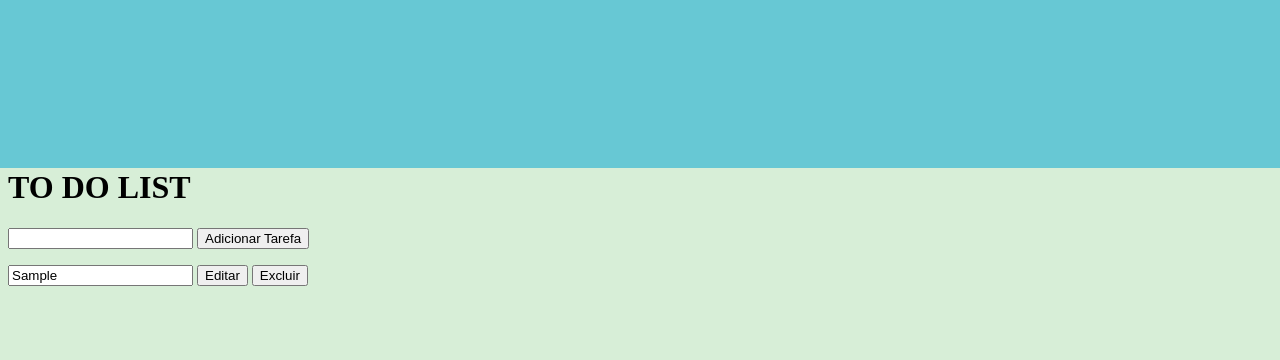
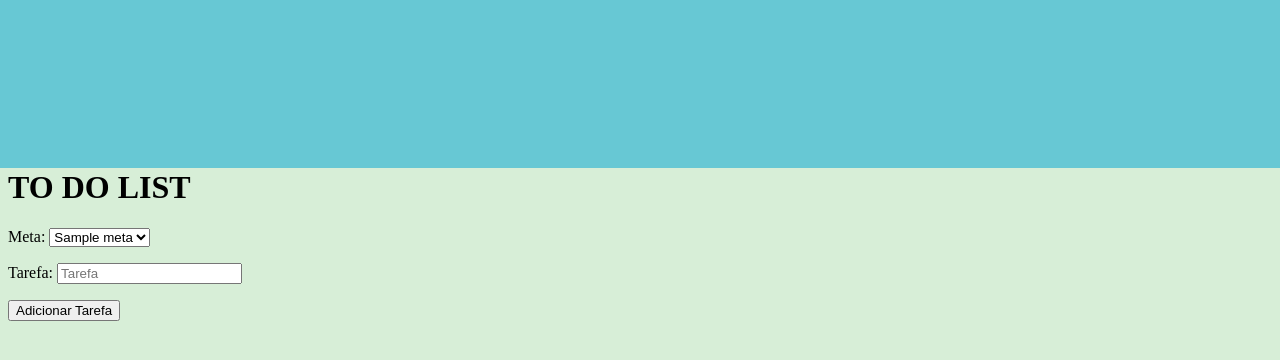
Before and after one commit to TaynaraCris/2021.2-FGAgenda, a Django app: page /todolist/ in a window 1280 px wide. Shown: the top 360 px of the page. Run offline with Django 3.2, Linux system fonts and the light colour scheme; tables that the repository leaves empty hold one stand-in row (values such as "Sample post").

Commit message:
ajustando a relação entre todolist e meta

```diff
--- a/fgagenda/meta/models.py
+++ b/fgagenda/meta/models.py
@@ -2,8 +2,6 @@ from django.db import models
 from django.core import validators
 from django.utils.translation import ugettext_lazy as _
 from django.utils import timezone
-
-from todolist.models import ToDoList
 
 
 class Meta(models.Model):
@@ -12,15 +10,15 @@ class Meta(models.Model):
         verbose_name = _("Meta")
         verbose_name_plural = _("Metas")
 
-    todolist = models.ForeignKey(
-        ToDoList,
-        on_delete=models.RESTRICT,
-        related_name="todolist",
-        verbose_name = _("Lista de Tarefas"),
-        editable=True,
-        blank=True,
-        null=True
-    )
+    #todolist = models.ForeignKey(
+    #    ToDoList,
+    #    on_delete=models.ForeignObject,
+    #    related_name="todolist",
+    #    verbose_name = _("Lista de Tarefas"),
+    #    editable=True,
+    #    blank=True,
+    #    null=True
+    #)
 
     nome = models.CharField(
         verbose_name=_("Nome"),
--- a/fgagenda/meta/urls.py
+++ b/fgagenda/meta/urls.py
@@ -4,5 +4,5 @@ from django.views.generic import TemplateView
 from .views import *
 
 urlpatterns = [
-  path('', CriarMeta.as_view(template_name='criar_meta.html'), name="criar_meta"),
+  path('', MetaView.as_view(template_name='criar_meta.html'), name="criar_meta"),
 ]
--- a/fgagenda/todolist/forms.py
+++ b/fgagenda/todolist/forms.py
@@ -2,7 +2,8 @@
 #from tkinter import Widget
 from django import forms
 from .models import ToDoList
-#from django.core.exceptions import ValidationError
+from django.core.exceptions import ValidationError
+from meta.models import Meta
 
 
 class ToDoForms(forms.ModelForm):
@@ -18,8 +19,55 @@ class ToDoForms(forms.ModelForm):
     class Meta:
         model = ToDoList
         fields = [
+            "meta",
             "tarefa"
         ]
         widgets = {
-            "tarefa": forms.TextInput()
+            "meta": forms.Select(attrs={
+                'class': "cria-meta-input",
+                'placeholder': 'Meta',
+                'width': '80%',
+            }),
+            "tarefa": forms.TextInput(attrs={
+                'class': "cria-meta-input",
+                'placeholder': 'Tarefa'
+            })
         }
+
+    def __init__(self, *args, **kwargs):
+        super(ToDoForms, self).__init__(*args, **kwargs)
+        self.fields['meta'] = forms.ChoiceField(
+            required=True, label="Meta",
+            choices=self.get_meta_names
+        )
+
+    def get_meta_names(self):
+        names = []
+        for meta in Meta.objects.all():
+            names.append((meta.id, meta.nome))
+
+        return names
+
+    def clean_meta(self):
+      data = self.cleaned_data['meta']
+
+      if not Meta.objects.filter(pk=data).exists():
+        raise ValidationError("A meta não existe!")
+      else:
+        data = Meta.objects.get(pk=data)
+
+      return data
+
+    def clean(self):
+        cleaned_data = super(ToDoForms, self).clean()
+
+        meta = cleaned_data.get('meta')
+        tarefa = cleaned_data.get('tarefa')
+
+        if ToDoList.objects.filter(
+            meta=meta,
+            tarefa=tarefa
+        ).exists():
+            raise ValidationError("A tarefa já existe!")
+
+        return cleaned_data
--- a/fgagenda/todolist/models.py
+++ b/fgagenda/todolist/models.py
@@ -1,7 +1,7 @@
 from django.db import models
 from django.core import validators
 from django.utils.translation import ugettext_lazy as _
-
+from meta.models import Meta as MetaModel
 
 class ToDoList(models.Model):
     """
@@ -12,6 +12,15 @@ class ToDoList(models.Model):
         verbose_name = _("Lista de Tarefa")
         verbose_name_plural = _("Lista de Tarefas")
 
+    meta = models.ForeignKey(
+        MetaModel,
+        related_name="Meta",
+        verbose_name=_("Meta"),
+        on_delete=models.CASCADE,
+        blank=False,
+        null=False
+    )
+
     tarefa = models.CharField(
         verbose_name=_("Tarefa"),
         max_length=50,
--- a/fgagenda/todolist/templates/todolist.html
+++ b/fgagenda/todolist/templates/todolist.html
@@ -7,33 +7,40 @@
 
 <body>
     <h1>TO DO LIST</h1>
-
+    <!-- action = "/todolist/adicionaTarefa/" -->
     <form action = "/todolist/adicionaTarefa/" method = "post">
         {% csrf_token %}
-        <input type="text" name="content" required>
-        <input type="submit" value="Adicionar Tarefa">
+        {{ form.as_p }}
+        <!-- <input type="text" name="content" required> -->
+        <input style="display: inline;" type="submit" value="Adicionar Tarefa">
     </form>
 
     {% for item in all_items %}
-        <p>
-            <span>
-                <span>
+
+        <!-- {% for meta in metas %} -->
+
+            <!-- {% if item.meta == meta.nome %} -->
+
                 <!-- >>  {{ item.tarefa|default:"TarefaVazia" }}  -->
-                </span>
-                    <!-- <form method = "post"> -->
-                    <form style="width:20%;margin:auto 0 auto 0; display: inline;"action="/todolist/editaTarefa/{{item.pk}}/" method = "post">
+        <p>{{ item.tarefa }} </p> >>
+
+        <!-- <form method = "post">  -->
+        <form style="width:20%;margin:auto 0 auto 0; display: inline;" action="/todolist/editaTarefa/{{item.pk}}/" method = "post">
             {% csrf_token %}
-                        <input type="text" name="tarefa" value="{{item.tarefa}}" required>
+            <input type="text" name="content" value="{{item.tarefa}}" required>
             <input type="submit" value="Editar">
         </form>
-                <span>
+
         <form style="width:20%; display: inline;" action="/todolist/deletaTarefa/{{item.id}}/" method = "post">
             {% csrf_token %}
             <input type="submit" value="Excluir">
         </form>
-                </span>
-            </span>
-        </p>
+
+
+            <!-- {% endif %} -->
+
+        <!-- {% endfor %} -->
+
     {% endfor %}
 
 </body>
--- a/fgagenda/todolist/urls.py
+++ b/fgagenda/todolist/urls.py
@@ -2,9 +2,10 @@ from django.urls import path
 from .views import *
 
 urlpatterns = [
-  path('', criar_todo_list, name="criar_todo_list"),
+  path('', ToDoListView.as_view(template_name='todolist.html'), name="todolist"),
+  #path('listaTarefas/', ListaTarefas.as_view(template_name='todolist.html'), name="listar_todolist"),
+  path('editaTarefa/<int:pk>/', editar_tarefa, name='editar_tarefa'),
   path('adicionaTarefa/', adicionar_tarefa, name="adicionar_tarefa"),
   path('deletaTarefa/<int:i>/', deletar_tarefa, name="deletar_tarefa"),
   #path('editaTarefa/<int:pk>/', editar_tarefa, name="editar_tarefa"),
-  path('editaTarefa/<int:pk>/', Editar_tarefa.as_view(template_name='todolist.html'), name='editar_tarefa')
 ]
--- a/fgagenda/todolist/views.py
+++ b/fgagenda/todolist/views.py
@@ -1,3 +1,5 @@
+from calendar import c
+from unicodedata import name
 from django.views.generic import ListView, DetailView, FormView, View
 from django.views.generic.edit import CreateView, UpdateView, DeleteView
 #from django.core.exceptions import ValidationError
@@ -7,10 +9,83 @@ from django.shortcuts import redirect, render
 from django.conf import settings
 from .models import *
 from .forms import *
+from meta.models import Meta
 #from django.contrib.auth.decorators import login_required
 #from django.utils.decorators import method_decorator
 
 # Create your views here.
+
+
+class ToDoListView(CreateView):
+    template_name='todolist.html'
+    model = ToDoList
+    form_class = ToDoForms
+    #context_object_name = 'all_items'
+
+    # ---------- Arrumar get_context_data para passar os objetos de todolist para o html ----------
+    def get_context_data(self, **kwargs):
+        context = super(ToDoListView, self).get_context_data(**kwargs)
+        context['form'] = ToDoForms
+        # self.kwargs['form'] = ToDoForms
+        #context = {}
+        #context['form'] = ToDoForms
+        context['metas'] = Meta.objects.all()
+        #context['all_items'] = ToDoList.objects.filter(meta=meta)
+        context['all_items'] = ToDoList.objects.all()
+        return context
+
+    #def get_queryset(self):
+    #   meta = Meta.objects.get(pk=self.kwargs['pk'])
+    #   lista_tarefas = ToDoList.objects.filter(meta=meta)
+    #    return lista_tarefas
+
+    #form_class = ToDoForms
+    success_url = reverse_lazy('todolist')
+
+
+def adicionar_tarefa(request):
+    conteudo_tarefa = request.POST['content']
+    # if (x == NULL):
+    #    raise ValidationError('Impossível adicionar tarefa vazia.')
+    nova_tarefa = ToDoList(tarefa = conteudo_tarefa)
+    nova_tarefa.save()
+    return HttpResponseRedirect('/todolist/')
+
+
+def editar_tarefa(request, pk):
+    conteudo_nova_tarefa = request.POST['content']
+    ToDoList.objects.filter(pk=pk).update(tarefa=conteudo_nova_tarefa)
+    return HttpResponseRedirect('/todolist/')
+
+
+def deletar_tarefa(request, i):
+    ToDoList.objects.filter(id=i).delete()
+    return HttpResponseRedirect('/todolist/')
+
+#class ListaTarefas(ListView):
+#    template_name='todolist.html'
+#    model = ToDoList
+#    context_object_name = 'all_items'
+#
+#    def get_queryset(self):
+#        lista_tarefas = ToDoList.objects.all()
+#        return lista_tarefas
+#
+#    context = 'all_items'
+#
+#    success_url = reverse_lazy('todolist')
+
+
+#class EditarTarefa(UpdateView):
+#    template_name='todolist.html'
+#    model = ToDoList
+#    context_object_name = 'all_items'
+#
+#    fields = [
+#        'tarefa'
+#    ]
+#    success_url = reverse_lazy('todolist')
+
 
 #class ToDoListView(ListView):
     # template_name = "todolist.html"
@@ -21,6 +96,7 @@ from .forms import *
 
     #success_url = reverse_lazy('todolist')
 
+
 #def post_todolist(request):
 #    return render(
 #        request,
@@ -28,39 +104,8 @@ from .forms import *
 #        {'todolist':ToDoList.objects.all()}
 #    )
 
-def criar_todo_list(request):
-    context = {}
-    context['form'] = ToDoForms
-    context['all_items'] = ToDoList.objects.all()
-    return render(request, 'todolist.html', context)
-
-def adicionar_tarefa(request):
-    x = request.POST['content']
-    # if (x == NULL):
-    #    raise ValidationError('Impossível adicionar tarefa vazia.')
-    new_item = ToDoList(tarefa = x)
-    new_item.save()
-    return HttpResponseRedirect('/todolist/')
-
-def editar_tarefa(request, pk):
-    coteudo_nova_tarefa = request.POST.get('tarefa', False)
-    ToDoList.objects.filter(pk=pk).update(tarefa=coteudo_nova_tarefa)
-    return HttpResponseRedirect('/todolist/')
-    #coteudo_nova_tarefa = request.POST['content']
-    #obj = ToDoList.objects.get(pk=pk)
-    #obj.tarefa = coteudo_nova_tarefa
-    #obj.save()
-
-class Editar_tarefa(UpdateView):
-    template_name='update_product_type.html'
-    model = ToDoList
-
-    fields = [
-        'tarefa'
-    ]
-    success_url = reverse_lazy('criar_todo_list')
-
-def deletar_tarefa(request, i):
-    y = ToDoList.objects.get(id=i)
-    y.delete()
-    return HttpResponseRedirect('/todolist/')
+#def criar_todo_list(request):
+#    context = {}
+#    context['form'] = ToDoForms
+#    context['all_items'] = ToDoList.objects.all()
+#    return render(request, 'todolist.html', context)
```
Also changed, not shown: fgagenda/meta/forms.py (+1 -6 lines), fgagenda/meta/templates/criar_meta.html (+4 -12 lines), fgagenda/meta/views.py (+14 -2 lines). Lines whose indentation alone changed are shown as unchanged.
